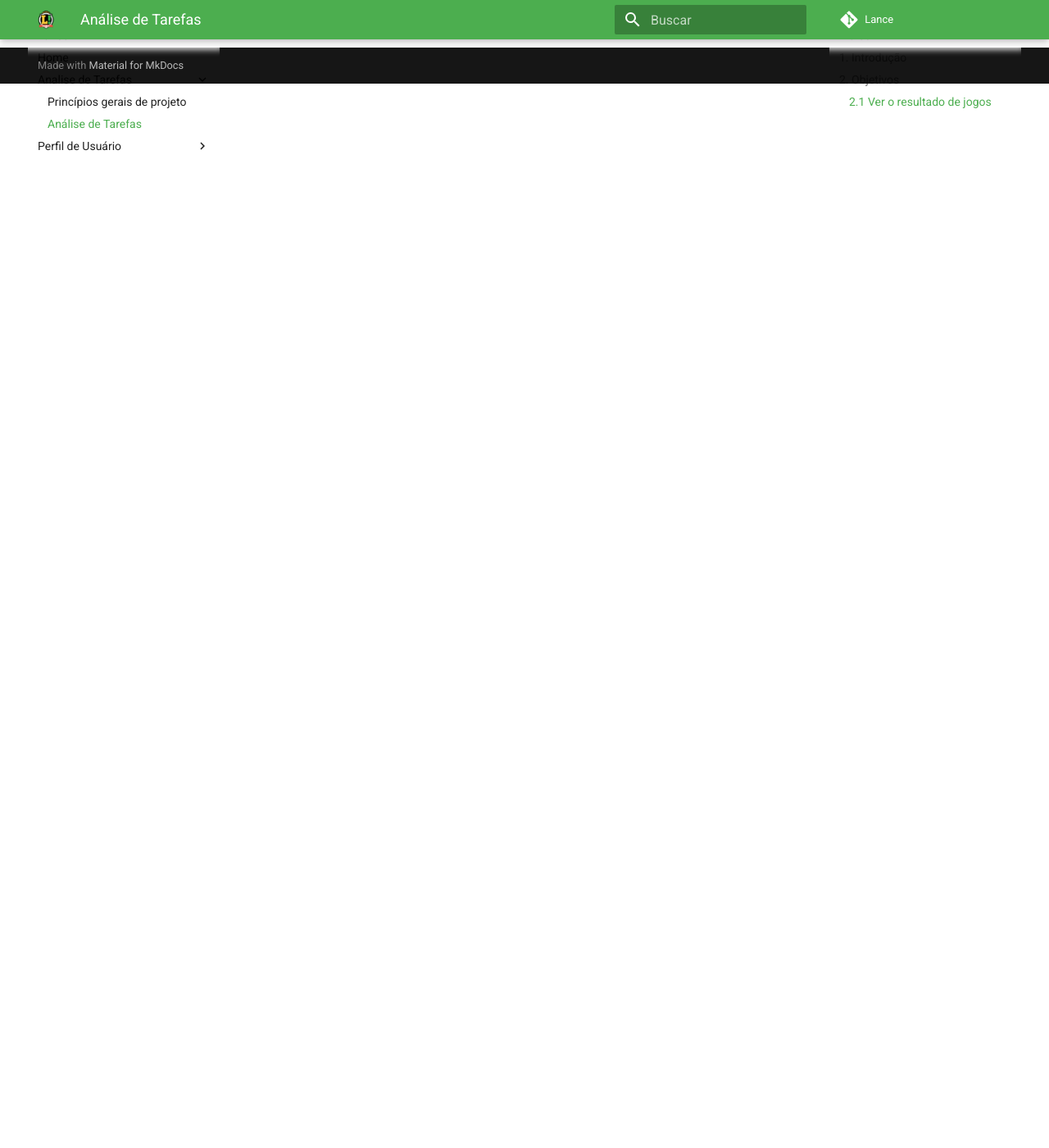
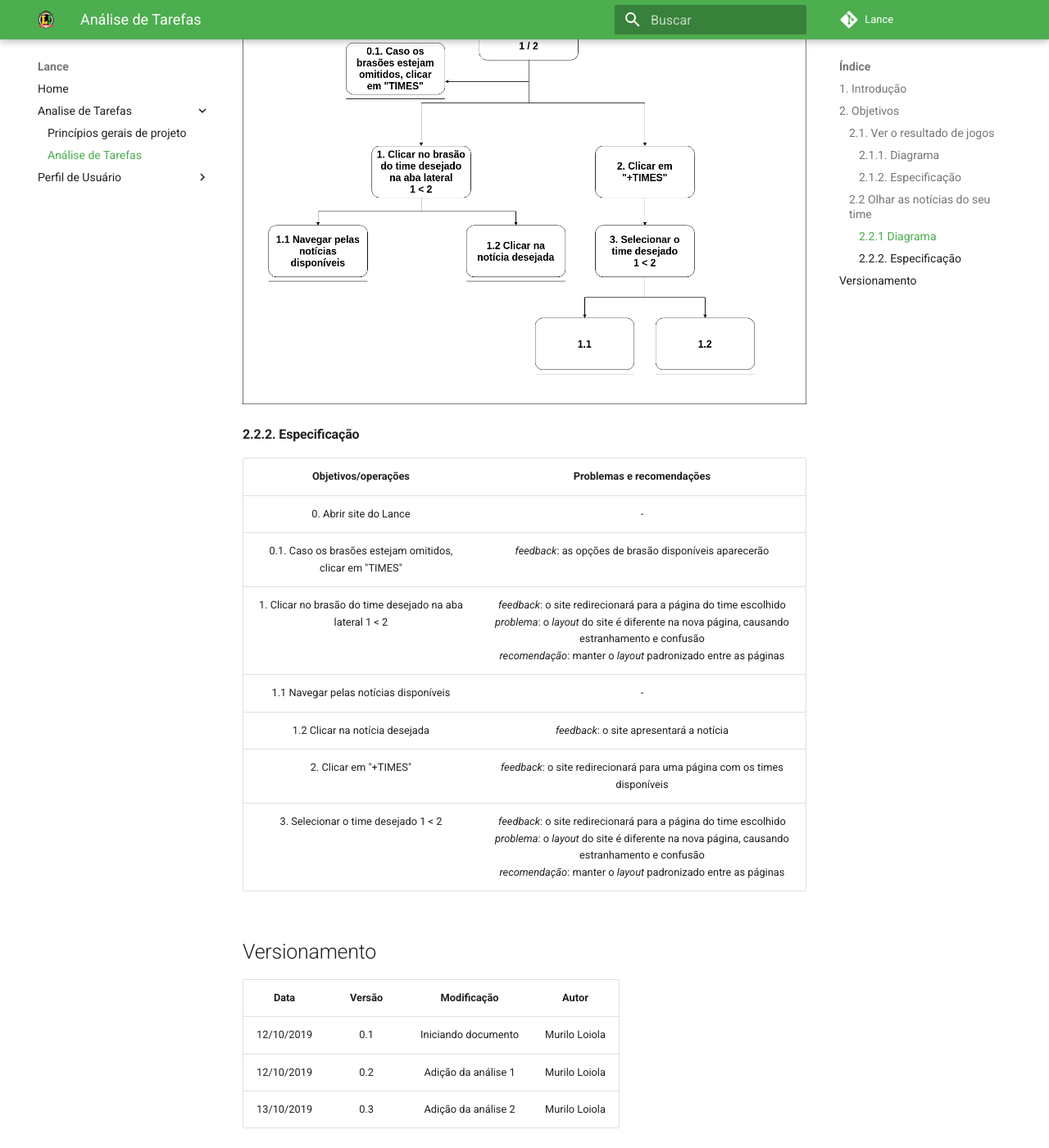
Before and after one commit to ZarathosDeath/2019.2-Lance, an MkDocs documentation site: the page built from docs/Analise de Tarefas/tarefas.md, in a window 1280 px wide and 1400 px high, scrolled down 1534 px. Shown: the whole window at 82% size. Built offline with MkDocs 1.6.1 and Material for MkDocs 9.7.7, drawn with Linux system fonts in a browser that asks for light colours; comment, search, counter and statistics services are not loaded; before the commit the page ends 1636 px from its top, so only the background shows below that; some of the changed text lies outside the part shown.

Commit message:
Adicionando segunda análise de tarefa

```diff
--- a/docs/Analise de Tarefas/tarefas.md
+++ b/docs/Analise de Tarefas/tarefas.md
@@ -5,23 +5,42 @@
 A análise de tarefas é um procedimento realizado com o objetivo de decompor uma tarefa complexa em seus componentes mais simples. Trata-se da análise de como uma tarefa é realizada, incluindo uma ou mais das informações a seguir: descrição detalhada tanto de atividades físicas como mentais, duração da tarefa, frequência da tarefa, complexidade da tarefa, condições ambientais, vestimenta e equipamentos necessários.
 
 ## 2. Objetivos
-#### 2.1 Ver o resultado de jogos
-**Diagrama**
+### 2.1. Ver o resultado de jogos
+#### 2.1.1. **Diagrama**
 
 ![Diagrama1](../img/ver_resultado.png)
 
-**Especificação**
+#### 2.1.2. **Especificação**
 
 | Objetivos/operações | Problemas e recomendações |
 |  :------: | :------: |
-| 0. Abrir site do Lance 1 > 2| |
+| 0. Abrir site do Lance 1 > 2| - |
 | 1. Clicar em "MENU" na aba lateral 1 / 2| *feedback*: aba lateral modificada para apresentar as opções do menu<br>*problema*: as opções de "TIMES" apresentadas na aba lateral são omitidas<br>*recomendação*: apresentar as opções conforme o usuário selecionar |
 | 1.1 Passar a seta em "Futebol"| *feedback*: nova aba responsiva ao *hover* do mouse aparece na tela|
 | 1.2 Passar a seta em "Fut Inter"| *feedback*: nova aba responsiva ao *hover* do mouse aparece na tela |
 | 2. Clicar em "Tempo Real"| *feedback*: usuário é redirecionado para uma nova aba<br>*problema*: o site abre uma nova aba no navegador para apresentar as informações dos jogos<br>*recomendação*: redirecionar o usuário sem trocar de abas |
-| 3. Procurar pelo jogo desejado|||
+| 3. Procurar pelo jogo desejado| - |
+
+### 2.2 Olhar as notícias do seu time
+#### 2.2.1 **Diagrama**
+![Diagrama2](../img/ver_noticia.png)
+
+#### 2.2.2. **Especificação**
+
+| Objetivos/operações | Problemas e recomendações |
+|  :------: | :------: |
+| 0. Abrir site do Lance| - |
+| 0.1. Caso os brasões estejam omitidos, clicar em "TIMES"| *feedback*: as opções de brasão disponíveis aparecerão |
+| 1. Clicar no brasão do time desejado na aba lateral 1 < 2| *feedback*: o site redirecionará para a página do time escolhido<br>*problema*: o *layout* do site é diferente na nova página, causando estranhamento e confusão<br>*recomendação*: manter o *layout* padronizado entre as páginas |
+| 1.1 Navegar pelas notícias disponíveis| - |
+| 1.2 Clicar na notícia desejada| *feedback*: o site apresentará a notícia |
+| 2. Clicar em "+TIMES"| *feedback*: o site redirecionará para uma página com os times disponíveis |
+| 3. Selecionar o time desejado 1 < 2| *feedback*: o site redirecionará para a página do time escolhido<br>*problema*: o *layout* do site é diferente na nova página, causando estranhamento e confusão<br>*recomendação*: manter o *layout* padronizado entre as páginas |
+
+## Versionamento
 
 | Data | Versão | Modificação | Autor |
 |  :------: | :------: | :------: | :------: |
 | 12/10/2019 | 0.1 | Iniciando documento | Murilo Loiola |
 | 12/10/2019 | 0.2 | Adição da análise 1 | Murilo Loiola |
+| 13/10/2019 | 0.3 | Adição da análise 2 | Murilo Loiola |
```
Also changed, not shown: docs/img/ver_noticia.png (added).
